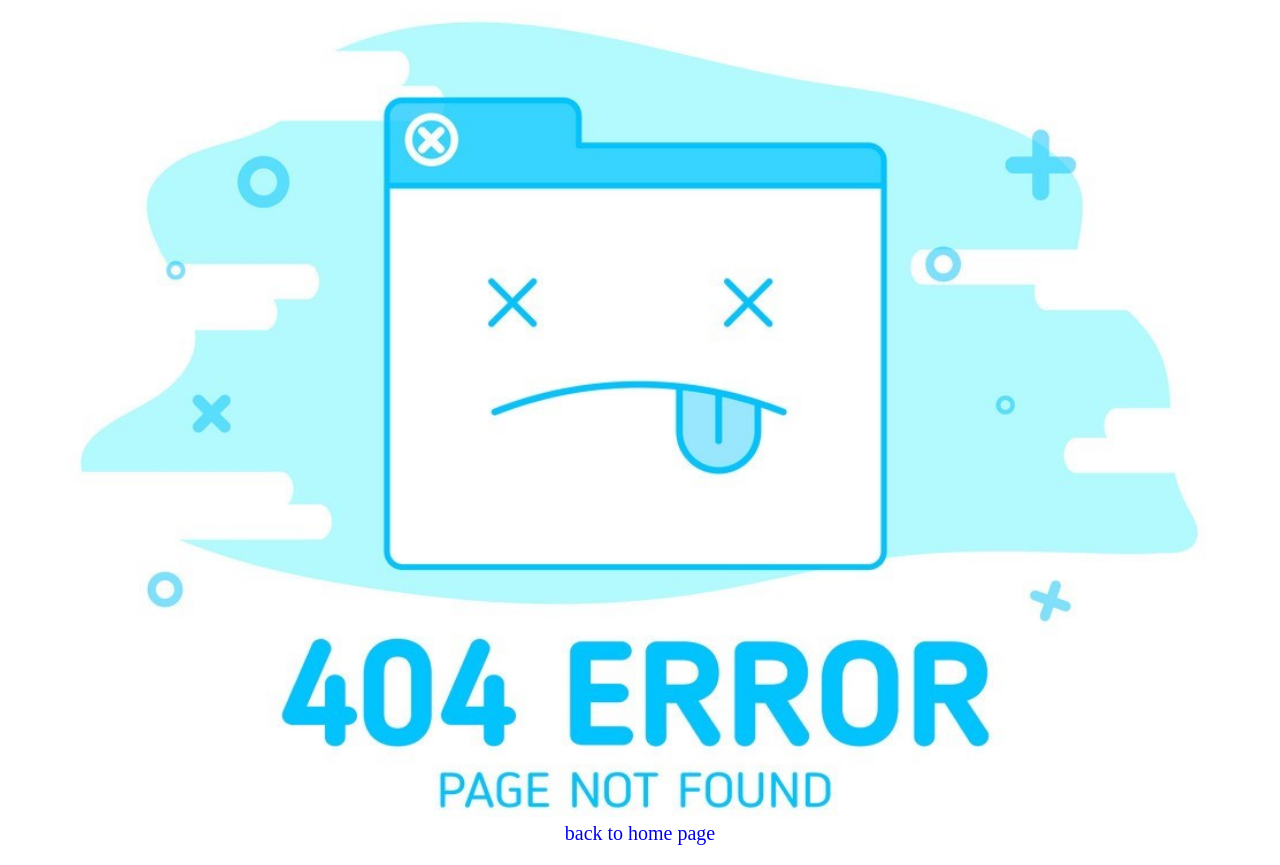
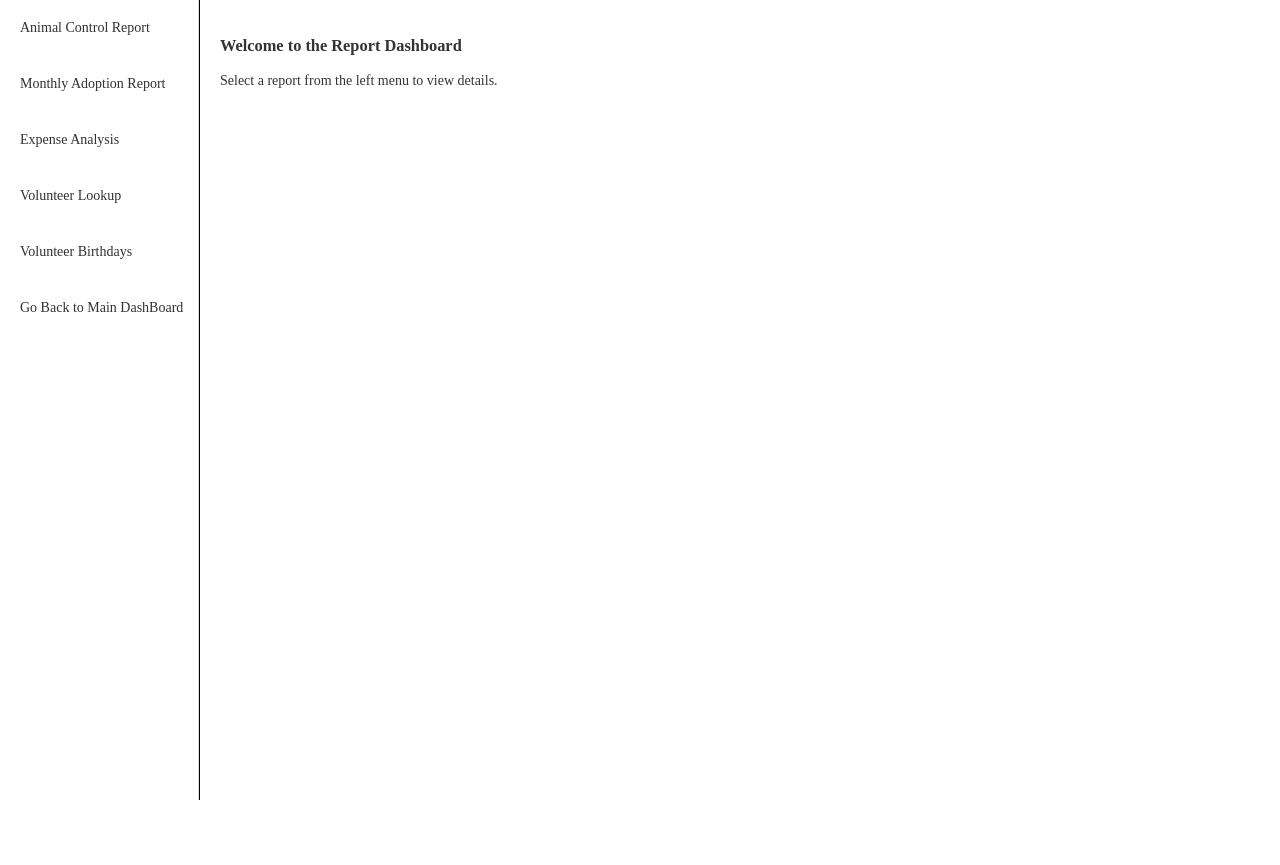
Before and after one commit to lyc95/Dog-Adoption-Website, a Vue app in the folder Phase_3/DogsDatabase/frontend/: page /report in a window 1280 px wide. Before the commit this address led to /notfound. After the commit the page ends 800 px from the top, so only its background shows below. Built offline with nearby package versions, Linux system fonts and the light colour scheme.

Commit message:
Completed the router for different reports

```diff
--- /dev/null
+++ b/Phase_3/DogsDatabase/frontend/src/views/AnimalControlReport.vue
@@ -0,0 +1,5 @@
+<template>
+    <div>
+        <h1>This is Animal Control Report</h1>
+    </div>
+</template>
--- /dev/null
+++ b/Phase_3/DogsDatabase/frontend/src/views/DefaultReport.vue
@@ -0,0 +1,6 @@
+<template>
+    <div>
+        <h1>Welcome to the Report Dashboard</h1>
+        <p>Select a report from the left menu to view details.</p>
+    </div>
+</template>
--- /dev/null
+++ b/Phase_3/DogsDatabase/frontend/src/views/ExpenseAnalysis.vue
@@ -0,0 +1,5 @@
+<template>
+    <div>
+        <h1>This is Expense Analysis Report</h1>
+    </div>
+</template>
--- /dev/null
+++ b/Phase_3/DogsDatabase/frontend/src/views/MonthlyAdoptionReport.vue
@@ -0,0 +1,5 @@
+<template>
+    <div>
+        <h1>This is Monthly Adoption Report</h1>
+    </div>
+</template>
--- /dev/null
+++ b/Phase_3/DogsDatabase/frontend/src/views/ReportDashBoard.vue
@@ -0,0 +1,54 @@
+<template>
+    <div>
+         <el-container style="height: 100vh;">
+        <!-- Sidebar Menu -->
+        <el-aside width="200px" style="border-right: 1px solid black;" >
+            <el-menu class="el-menu-vertical-demo" style="height: 100%; " :default-active="activeReport">
+                <el-menu-item index="acr" @click="goToReport('acr')">
+                Animal Control Report
+                </el-menu-item>
+                <el-menu-item index="mar" @click="goToReport('mar')">
+                Monthly Adoption Report
+                </el-menu-item>
+                <el-menu-item index="ea" @click="goToReport('ea')">
+                Expense Analysis
+                </el-menu-item>
+                <el-menu-item index="vl" @click="goToReport('vl')">
+                Volunteer Lookup
+                </el-menu-item>
+                <el-menu-item index="vb" @click="goToReport('vb')">
+                Volunteer Birthdays
+                </el-menu-item>
+                <el-menu-item @click="$router.push('/dashboard')">
+                Go Back to Main DashBoard
+                </el-menu-item>
+            </el-menu>
+        </el-aside>
+
+        <!-- Main Content Area -->
+        <el-container>
+            <el-main>
+                <router-view></router-view> <!-- This is where reports or welcome will show -->
+            </el-main>
+        </el-container>
+
+    </el-container>
+    </div>
+</template>
+
+<script setup>
+import { useRoute, useRouter } from 'vue-router';
+import { ref, reactive } from 'vue'
+import { ElMessage } from 'element-plus'
+import { computed } from 'vue';
+const router = useRouter();
+const route = useRoute();
+const activeReport = computed(() => {
+  const segments = route.path.split('/');
+  return segments.includes('report') ? segments[segments.length - 1] : '';
+});
+// Navigation helper
+function goToReport(name) {
+  router.push(`/report/${name}`);
+}
+</script>
--- /dev/null
+++ b/Phase_3/DogsDatabase/frontend/src/views/VolunteerBirthdays.vue
@@ -0,0 +1,5 @@
+<template>
+    <div>
+        <h1>This is Volunteer Birthday Report</h1>
+    </div>
+</template>
--- /dev/null
+++ b/Phase_3/DogsDatabase/frontend/src/views/VolunteerLookup.vue
@@ -0,0 +1,5 @@
+<template>
+    <div>
+        <h1>This is Volunteer Lookup function</h1>
+    </div>
+</template>
```
Also changed, not shown: Phase_3/DogsDatabase/frontend/src/router/index.js (+19 -2 lines).
